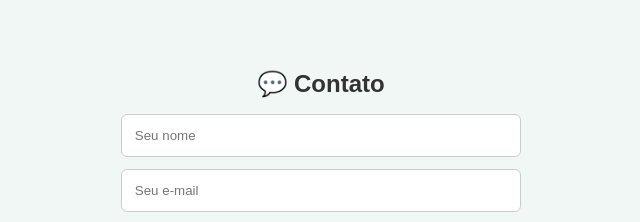
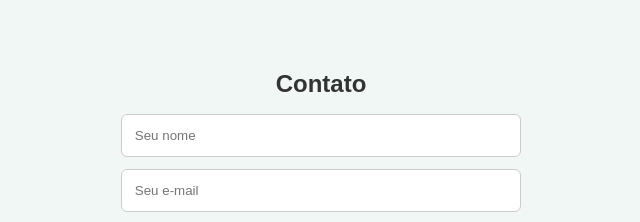
Before and after one commit to JessK322/Futuro-Verde, a plain HTML site: page index.html in a window 1280 px wide. Shown: the part 1923-2145 px from the top of the page, 319-959 px from the left. Drawn offline with Linux system fonts and the light colour scheme.

Commit message:
Update index.html

```diff
--- a/index.html
+++ b/index.html
@@ -100,7 +100,7 @@
   </section>
 
   <section id="contato" class="content-section">
-    <h2>💬 Contato</h2>
+    <h2>Contato</h2>
     <form id="contactForm">
       <input type="text" placeholder="Seu nome" required />
       <input type="email" placeholder="Seu e-mail" required />
```
